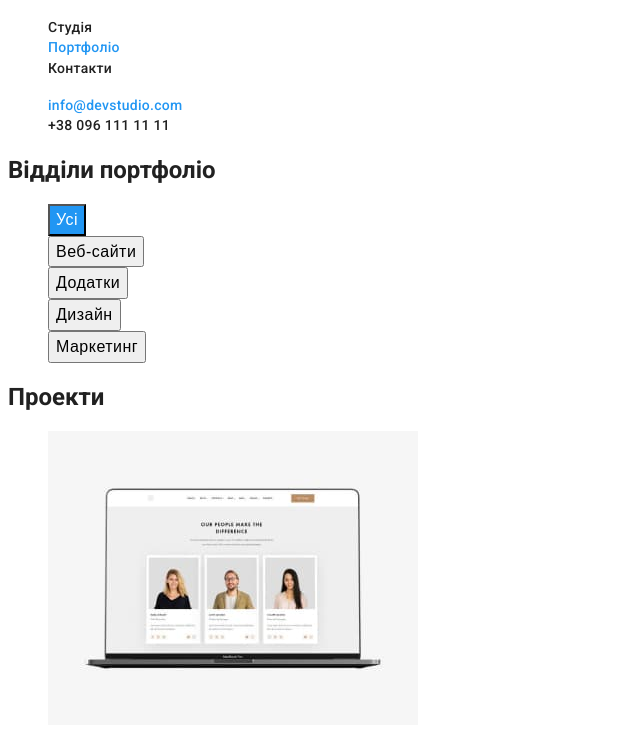
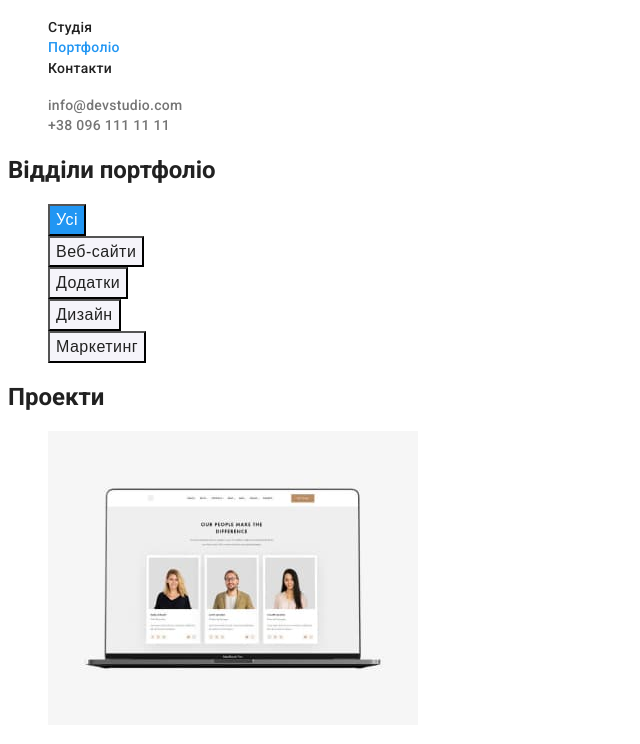
Before and after one commit to Vitalina28/goit-markup-hw-02, a plain HTML site: page portfolio.html in a window 1280 px wide. Shown: the part 43-787 px from the top of the page, without its empty margins (0-640 px from the left). Drawn offline with Linux system fonts and the light colour scheme.

Commit message:
corrected css and html

```diff
--- a/css/style.css
+++ b/css/style.css
@@ -57,7 +57,7 @@ body {
     font-size: 14px;
     line-height: 1.4;
     letter-spacing: 0.02em;
-    color: var(--primare-text-color-theme-dark);
+    color: var(--secondary-text-color-theme-dark);
 }
 
 .contact-mail:hover,
@@ -100,11 +100,6 @@ body {
 .hero-button:hover,
 .hero-button:focus {
     background-color: var(--accent-color);
-}
-
-.active-btn {
-    background-color: var(--accent-color);
-    color: var(--primare-text-color-theme-light);
 }
 
 .position {
@@ -226,10 +221,17 @@ body {
     line-height: 1.62;
     letter-spacing: 0.03em;
     cursor: pointer;
+    color: var(--primare-text-color-theme-dark);
+    background-color: var(--second-decoration-backgroend);
 }
 
 .headline-btn:hover,
 .headline-btn:focus {
+    background-color: var(--accent-color);
+    color: var(--primare-text-color-theme-light);
+}
+
+.active-btn {
     background-color: var(--accent-color);
     color: var(--primare-text-color-theme-light);
 }
--- a/portfolio.html
+++ b/portfolio.html
@@ -24,7 +24,7 @@
                 </ul>
             </nav>
             <ul class="contact-list list">
-                <li class="contact-list-item"><a class="contact-mail  active link"
+                <li class="contact-list-item"><a class="contact-mail link"
                         href="mainto:info@devstudio.com">info@devstudio.com</a></li>
                 <li class="contact-list-item"><a class="contact-number link" href="tel:+380961111111">+38 096 111 11
                         11</a>
```
Also changed, not shown: index.html (+1 -1 lines).
